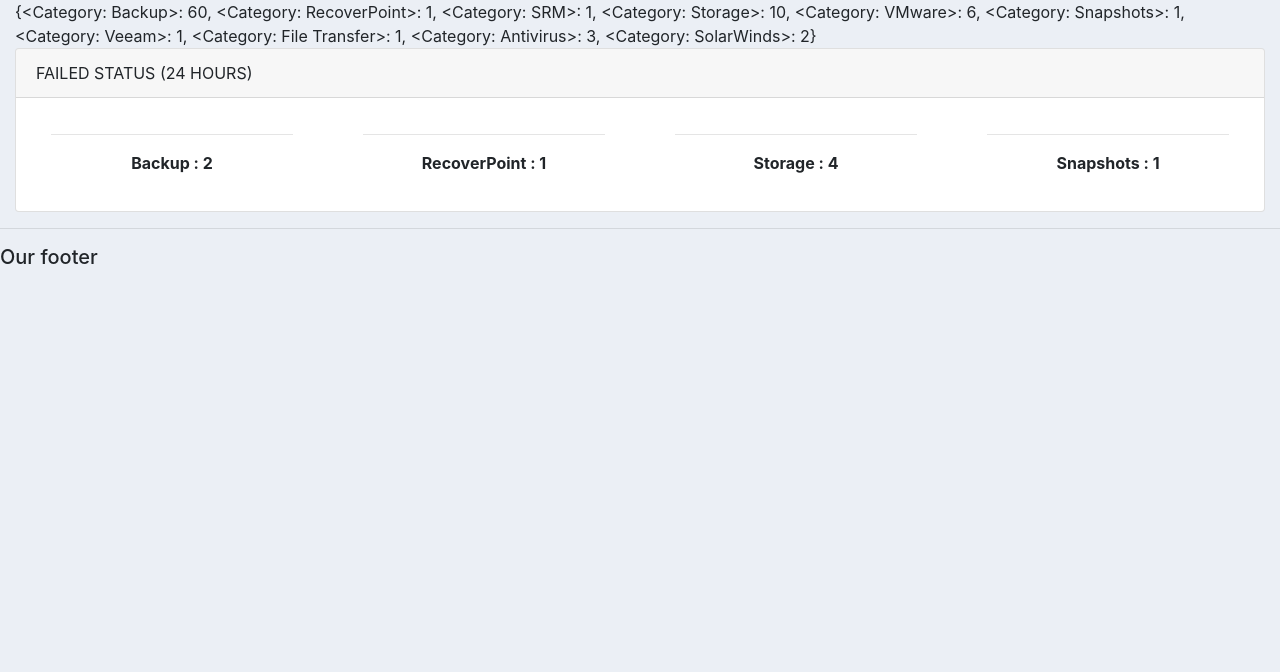
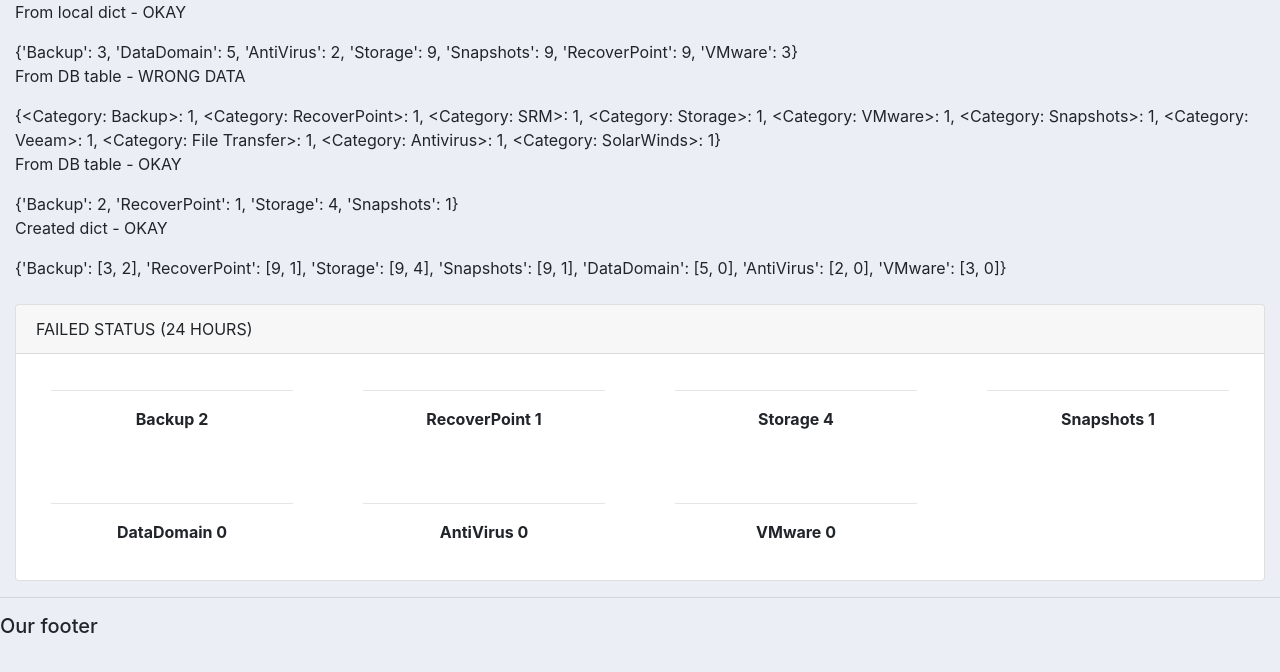
Before and after one commit to ph-ops-cuk/checkPortalMain, a Django app: page /report/ in a window 1280 px wide. Shown: the part 56-728 px from the top of the page. Run offline with Django 3.2, Linux system fonts and the light colour scheme; data comes from the database, SQL or seed files in the repository; some libraries are stand-ins or nearby versions.

Commit message:
working calculations for Report

```diff
--- a/checkPortal/settings.py
+++ b/checkPortal/settings.py
@@ -39,6 +39,7 @@
     'django.contrib.messages',
     'django.contrib.staticfiles',
     'main.apps.MainConfig',
+    'mathfilters',
 ]
 
 MIDDLEWARE = [
--- a/main/templates/main/report.html
+++ b/main/templates/main/report.html
@@ -1,22 +1,39 @@
 {%  extends 'main/main.html' %}
 
 {% block content %}
+{% load mathfilters %}
 
 {#{%  include 'main/status.html' %}#}
-{{ complete_list }}
+{#{{ new_list.items }}#}
+
+
+
+    <p>From local dict - OKAY</p>
+    {{ complete_list }}
+    <br>
+    <p>From DB table - WRONG DATA</p>
+    {{ complete_list2 }}
+    <br>
+    <p>From DB table - OKAY</p>
+    {{ failed_list }}
+    <br>
+    <p>Created dict - OKAY</p>
+    {{ new_list }}
+    <br>
+
 <br>
 <div class="card">
     <div class="card-header text-uppercase">Failed Status (24 Hours)</div>
         <div class="card-content">
             <div class="row row-group m-0 text-center">
-            {% for k, v in failed_list.items %}
+            {% for k, v in new_list.items %}
                 <div class="col-12 col-lg-6 col-xl-3">
                     <div class="card-body">
-                        <div class="chart easy-pie-chart-2" data-percent="{{ v }}">
+                        <div class="chart easy-pie-chart-2" data-percent="{{ 100|div:v.0|mul:v.1 }}">
                         <span class="percent"></span>
                         </div>
                     <hr>
-                    <p class="font-weight-bold">{{ k }} : {{ v }}</p>
+                    <p class="font-weight-bold">{{ k }} {{ v.1 }}</p>
                     </div>
                 </div>
             {% endfor %}
--- a/main/views.py
+++ b/main/views.py
@@ -63,12 +63,12 @@
     total_categories = Category.objects.count()
     total_results_passed = 73
 
-    complete_list = {}
+    complete_list2 = {}
     for item in total_check_categorys:
-        if item.category_id in complete_list:
-            complete_list[item.category_id] += 1
+        if item.category_id.name in complete_list2:
+            complete_list2[item.category_id] += 1
         else:
-            complete_list[item.category_id] = 1
+            complete_list2[item.category_id] = 1
 
     failed_list = {}
     for item in total_results_failed:
@@ -77,10 +77,39 @@
         else:
             failed_list[item.check_id.category_id.name] = 1
 
+    def mergeDict(failed_list, complete_list):
+        ''' Merge dictionaries and keep values of common keys in list'''
+        new_list = {**failed_list, **complete_list}
+        for key, value in new_list.items():
+            if key in failed_list and key in complete_list:
+                new_list[key] = [value, failed_list[key]]
+            else:
+                new_list[key] = [value, 0]
+        return new_list
+
+    complete_list = {
+        "Backup": 3,
+        "DataDomain": 5,
+        "AntiVirus": 2,
+        "Storage": 9,
+        "Snapshots": 9,
+        "RecoverPoint": 9,
+        "VMware": 3
+    }
+    # failed_list = {
+    #     "Backups": 1,
+    #     "DataDomains": 3,
+    #     "VMware": 2,
+    #     "Storage": 2
+    # }
+
+    new_list = mergeDict(failed_list, complete_list)
+
     report_stats = report_percentage_stats(total_categories, total_results_passed)
     # context = {'category': category, 'report_stats': int(report_stats)}
     context = {'total_results_passed': total_results_passed, 'total_results_failed': total_results_failed,
-               'failed_list': failed_list, 'complete_list': complete_list}
+               'failed_list': failed_list, 'complete_list2': complete_list2, 'new_list': new_list,
+               'complete_list': complete_list}
     return render(request, 'main/report.html', context)
 
 
```
